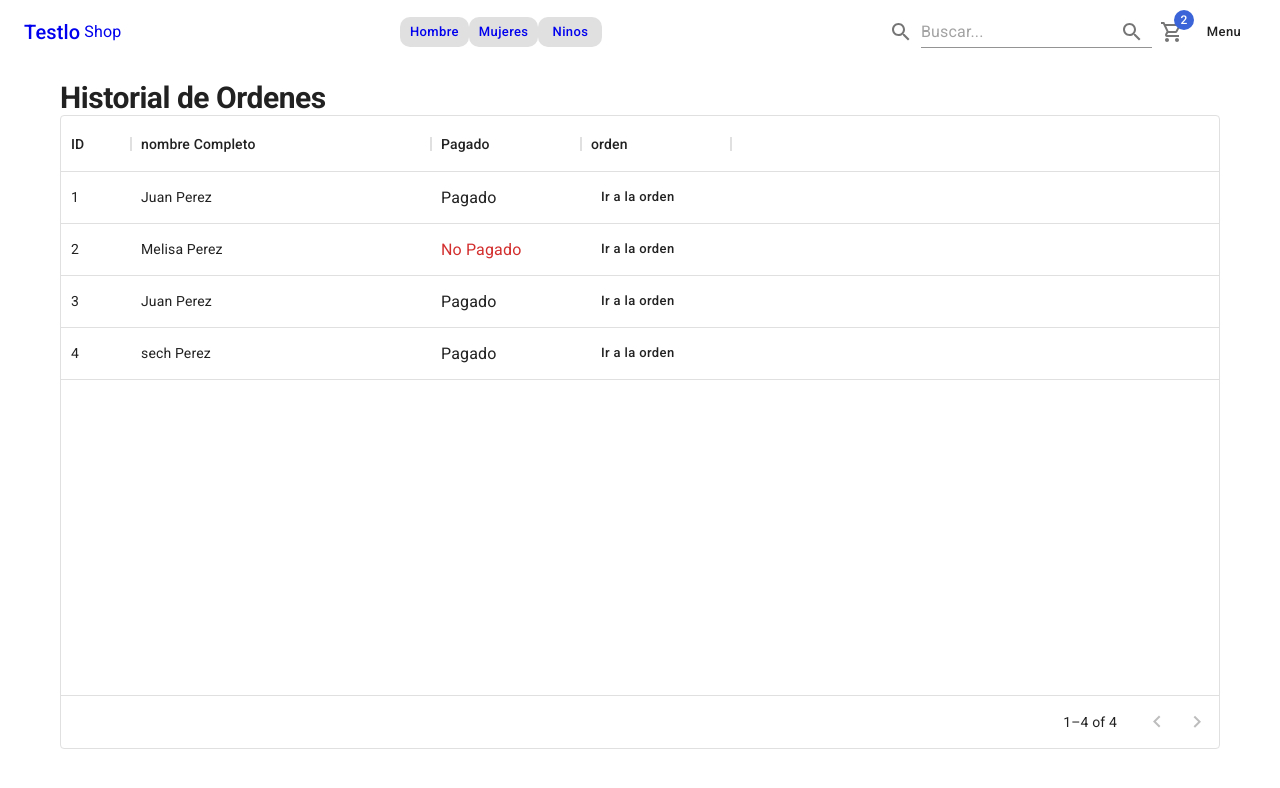
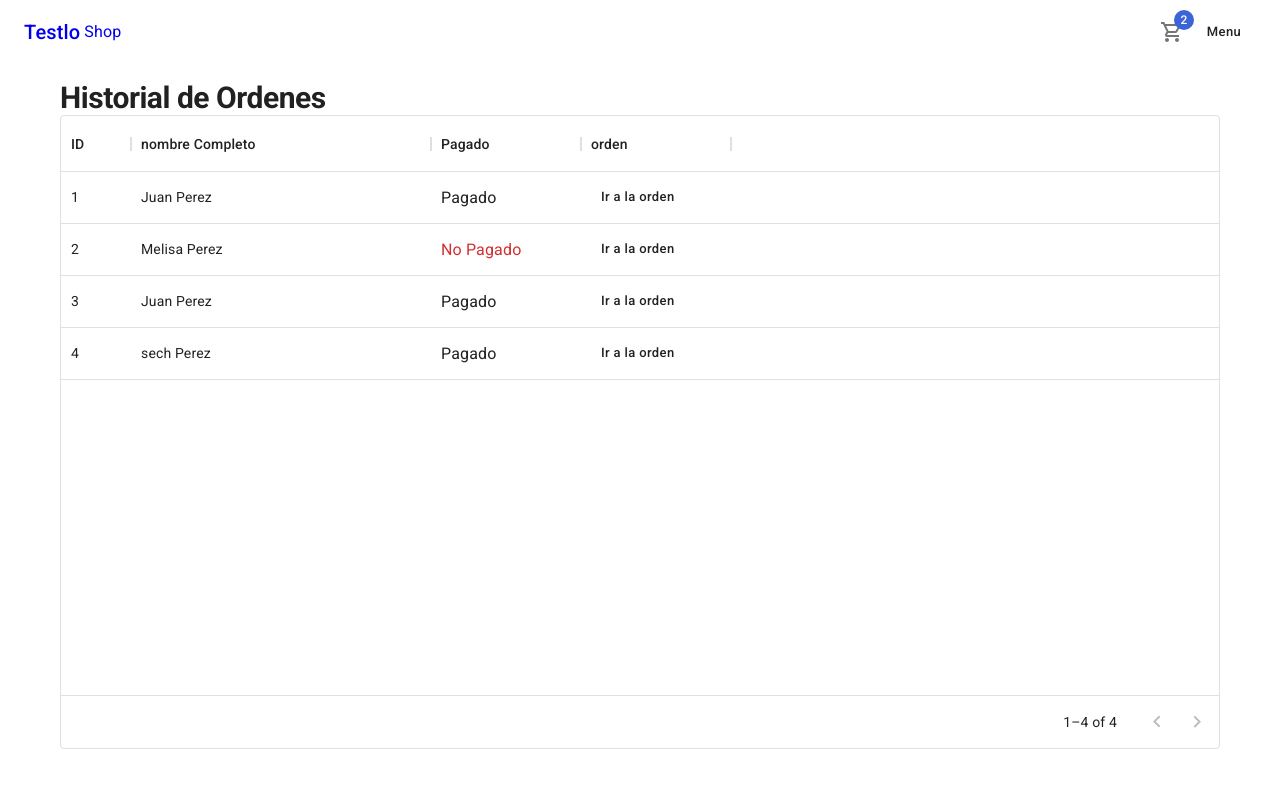
Before and after one commit to thedraxx/teslo-shop, a Next.js app: page /orders/history in a window 1280 px wide. Shown: the top 788 px of the page. Built offline with nearby package versions, Linux system fonts and the light colour scheme.

Commit message:
finish seccion 14

```diff
--- a/src/components/ui/navbar/Navbar.tsx
+++ b/src/components/ui/navbar/Navbar.tsx
@@ -5,23 +5,19 @@ import SearchOutlinedIcon from '@mui/icons-material/SearchOutlined';
 import ShoppingCartOutlinedIcon from '@mui/icons-material/ShoppingCartOutlined';
 import { useRouter } from 'next/router';
 import { UiContext } from '../../../context/ui/UiContext';
-import { SearchOutlined } from '@mui/icons-material';
+import { ClearOutlined, SearchOutlined } from '@mui/icons-material';
 
 export const Navbar = () => {
     const router = useRouter()
     const { toggleSideMenu } = useContext(UiContext)
+    const [isSearchVisible, setIsSearchVisible] = useState(false)
     const [searchTerm, setSearchTerm] = useState('');
 
     const onSearchTerm = () => {
         console.log(searchTerm)
         if (searchTerm.trim().length === 0) return
-        navigateTo(`/search/${searchTerm}`)
+        router.push(`/search/${searchTerm}`)
 
-    }
-
-    const navigateTo = (url: string) => {
-        toggleSideMenu();
-        router.push(url)
     }
 
     return (
@@ -47,7 +43,10 @@ export const Navbar = () => {
 
 
 
-                <Box sx={{ display: { xs: "none", sm: "block" } }}>
+                <Box
+                    className='fadeIn'
+                    sx={{ display: isSearchVisible ? 'none' : { xs: 'none', sm: 'block' } }}
+                >
                     <NextLink href="/category/men" passHref legacyBehavior>
                         <Link>
                             <Button
@@ -78,10 +77,13 @@ export const Navbar = () => {
                 <Box sx={{ flexGrow: 1 }} />
 
                 {/*Pantallas grandes */}
-                <IconButton>
-                    <SearchOutlinedIcon />
-                </IconButton>
+
+                {
+                    isSearchVisible
+                        ? (
                             <Input
+                                sx={{ display: { xs: 'none', sm: 'flex' } }}
+                                className='fadeIn'
                                 autoFocus
                                 value={searchTerm}
                                 onChange={(e) => setSearchTerm(e.target.value)}
@@ -91,17 +93,29 @@ export const Navbar = () => {
                                 endAdornment={
                                     <InputAdornment position="end">
                                         <IconButton
-                                onClick={onSearchTerm}
+                                            onClick={() => setIsSearchVisible(false)}
                                         >
-                                <SearchOutlined />
+                                            <ClearOutlined />
                                         </IconButton>
                                     </InputAdornment>
                                 }
                             />
+                        ) : (
+                            <IconButton
+                                onClick={() => setIsSearchVisible(true)}
+                                className='fadeIn'
+                                sx={{ display: { xs: 'none', sm: 'flex' } }}
+                            >
+                                <SearchOutlinedIcon />
+                            </IconButton>
+                        )
+                }
+
+
 
                 {/*Pantallas pequenas */}
                 <IconButton
-                    sx={{ display: { xs: "block", sm: "none" } }}
+                    sx={{ display: { xs: "flex", sm: "none" } }}
                     onClick={toggleSideMenu}
                 >
                     <SearchOutlinedIcon />
--- a/src/pages/search/[query].tsx
+++ b/src/pages/search/[query].tsx
@@ -23,14 +23,13 @@ const SearchPage = ({ products, foundProducts, query }: Props) => {
             imageFullUrl="https://teslo-shop.vercel.app/images/teslo-shop-logo.png"
         >
             <Typography variant='h1' component="h1">Buscar Producto</Typography>
-            <Typography variant='h2' sx={{ mb: 1 }}>{query}</Typography>
             {
                 foundProducts
-                    ? <Typography variant='h3' sx={{ mb: 1 }} textTransform={"capitalize"}>termino {query}</Typography>
+                    ? <Typography variant='h2' sx={{ mb: 1 }} textTransform={"capitalize"}>termino: {query}</Typography>
                     : (
                         <Box display={"flex"}>
                             <Typography variant='h2' sx={{ mb: 1 }}>No se encontraron productos</Typography>
-                            <Typography variant='h2' sx={{ ml: 1 }} color={"secondary"} textTransform={"capitalize"}>{query}</Typography>
+                            <Typography variant='h3' sx={{ ml: 1 }} color={"secondary"} textTransform={"capitalize"}>{query}</Typography>
                         </Box>
                     )
             }
```
Lines whose indentation alone changed are shown as unchanged.
